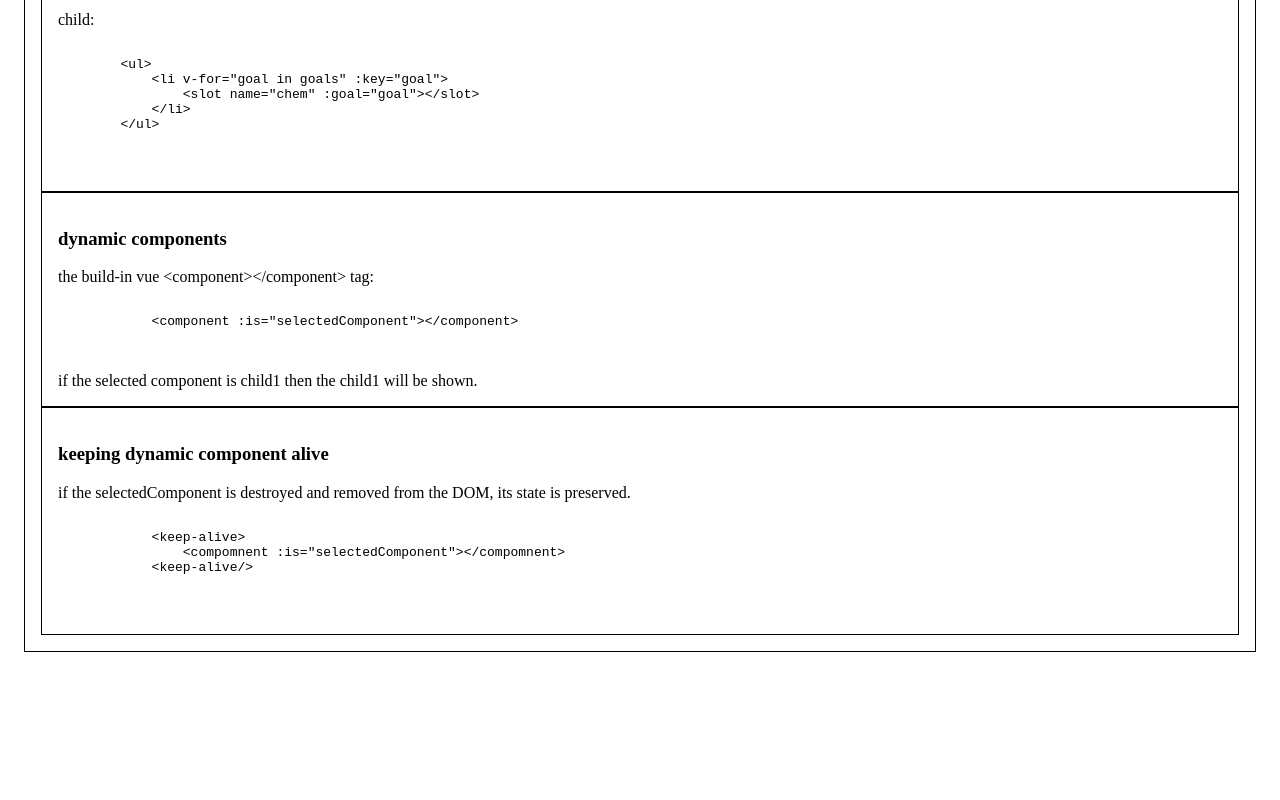
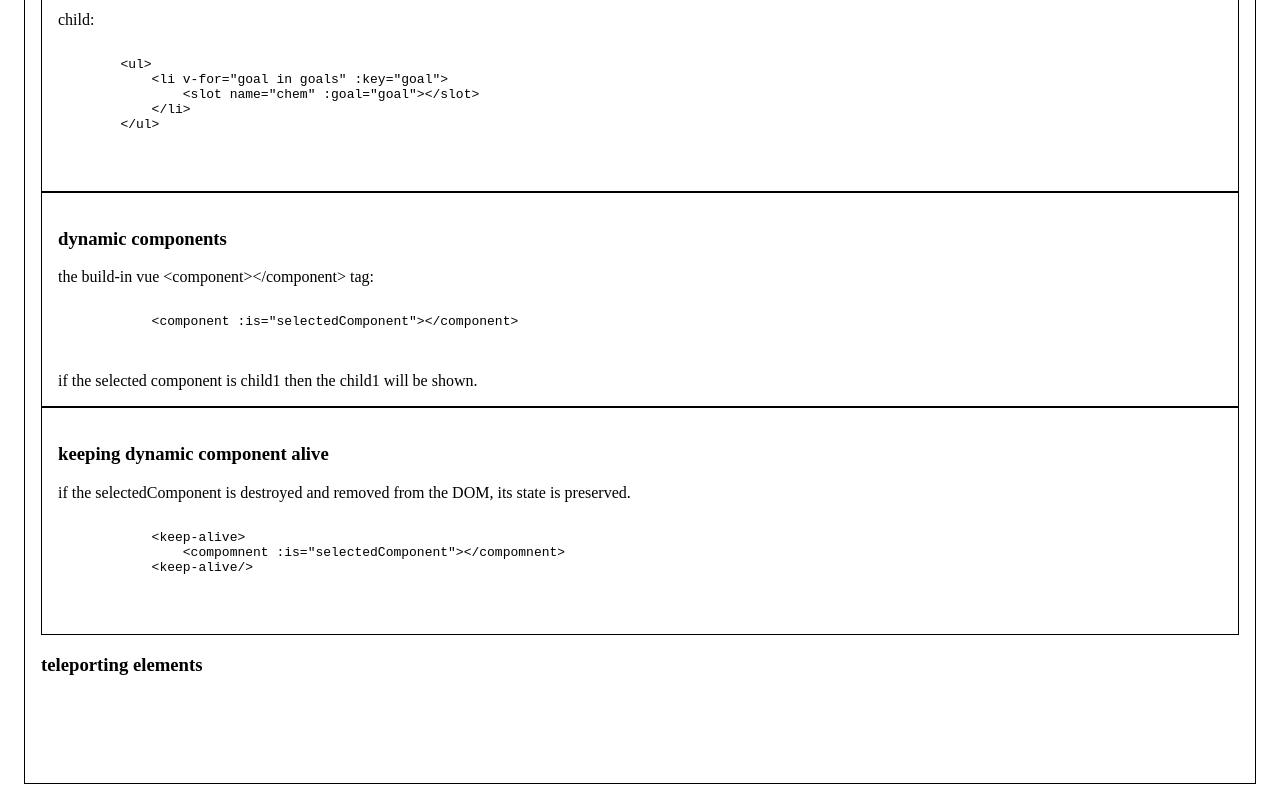
Before and after one commit to MohammadFAHssn/V_u_e, a Vue app in the folder vue-project/: page /diving-deeper-into-components in a window 1280 px wide. Shown: the part 817-1617 px from the top of the page. Before the commit the page ends 1485 px from the top, so only its background shows below. Built offline with nearby package versions, Linux system fonts and the light colour scheme.

Commit message:
init teleport

```diff
--- a/vue-project/src/components/DivingDeeperIntoComponents/DivingDeeperIntoComponents.vue
+++ b/vue-project/src/components/DivingDeeperIntoComponents/DivingDeeperIntoComponents.vue
@@ -89,6 +89,18 @@ export default {}
                 &lt;compomnent :is=&quot;selectedComponent&quot;&gt;&lt;/compomnent&gt;
             &lt;keep-alive/&gt;
         </code>
-      </pre>
+    </pre>
+  </section>
+
+  <!-- teleporting elements  -->
+  <section class="div">
+    <h3>teleporting elements</h3>
+    <pre>
+        <code>
+            <teleport>
+                <p>some thing</p>
+            </teleport>
+        </code>
+    </pre>
   </section>
 </template>
```
